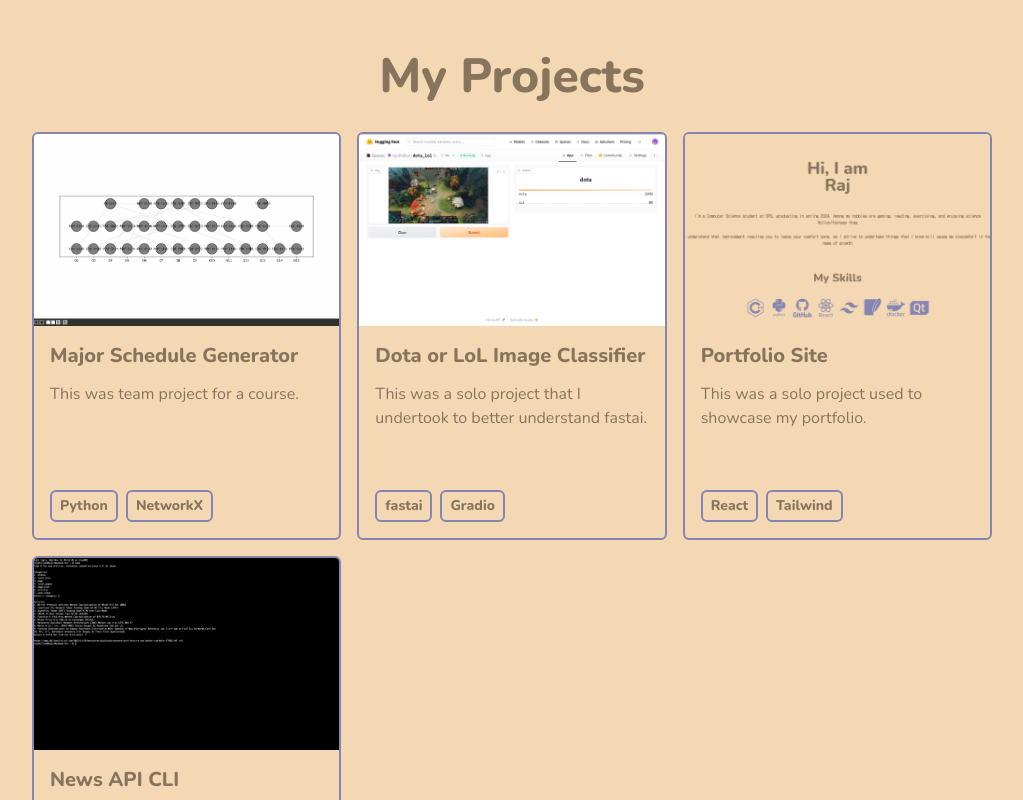
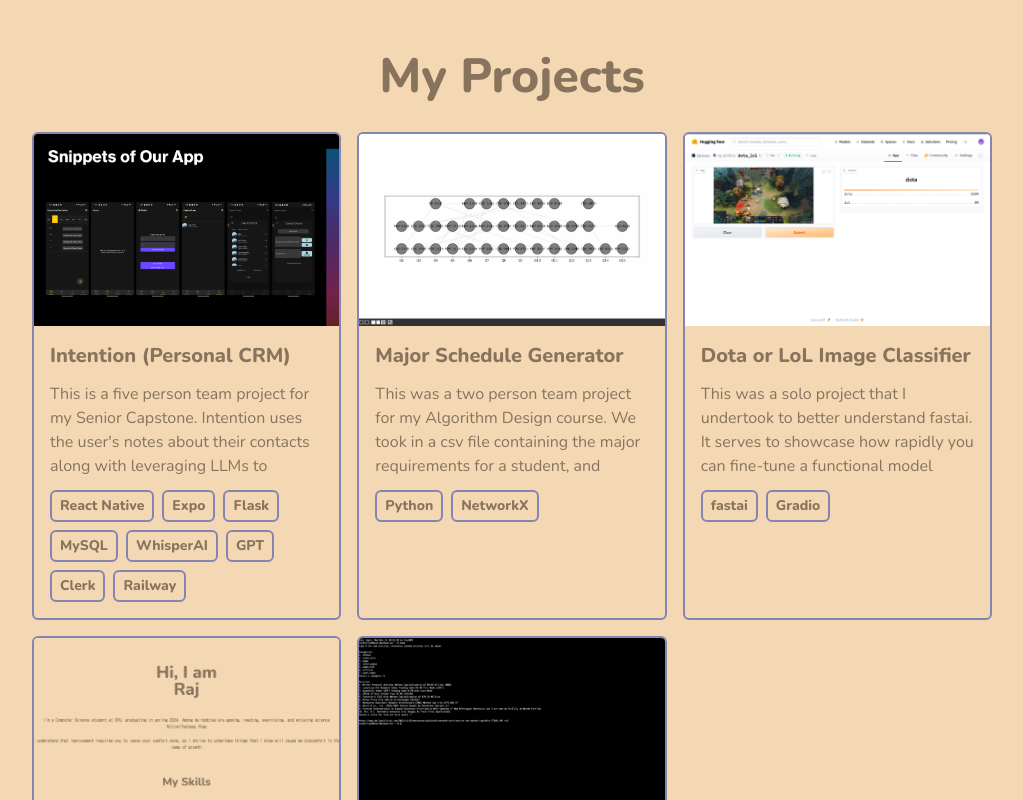
Before and after one commit to raj-dhillon/portfolio-site, a React (Create React App) app: page / in a window 1280 px wide. Shown: the part 1300-2100 px from the top of the page, without its empty margins (128-1151 px from the left). Built offline with nearby package versions, Linux system fonts and the light colour scheme; a web font is replaced by a local one.

Commit message:
updated project info

```diff
--- a/src/components/ProjectsItem.jsx
+++ b/src/components/ProjectsItem.jsx
@@ -8,7 +8,7 @@
             <div className='w-full p-4'>
                 <h3 className='text-lg md:text-xl mb-2 md:mb-3 font-semibold'>{title}</h3>
                 <div className='mb-2 md:mb-3 overflow-y-auto h-20 md:h-24'>
-                    <h4>{desc}</h4>
+                    <p>{desc}</p>
                 </div>
 
                 <p className='flex flex-wrap gap-2 items-center justify-start text-xs md:text-sm'>
--- a/src/data/projects.js
+++ b/src/data/projects.js
@@ -1,17 +1,31 @@
 const projects = [
+    {
+        title: 'Intention (Personal CRM)',
+        imgUrl: 'assets/intention_app.png',
+        stack: ['React Native', 'Expo', 'Flask', 'MySQL', 'WhisperAI', 'GPT', 'Clerk', 'Railway'],
+        link: 'assets/intention_erickson.pptx',
+        desc: 'This is a five person team project for my Senior Capstone. ' +
+                'Intention uses the user\'s notes about their contacts along with ' +
+                'leveraging LLMs to provide them with conversation-starting ' +
+                'questions- allowing them to connect with those who are important to them effortlessly.'
+    },
     {
         title: 'Major Schedule Generator',
         imgUrl: 'assets/major_schedule_generator.png',
         stack: ['Python', 'NetworkX'],
         link: 'https://github.com/raj-dhillon/major-schedule-generator',
-        desc: 'This was team project for a course.',
+        desc: 'This was a two person team project for my Algorithm Design course. ' +
+                'We took in a csv file containing the major requirements for a student, ' +
+                'and returned a schedule they could follow to graduate on time.'
     },
     {
         title: 'Dota or LoL Image Classifier',
         imgUrl: 'assets/dota_lol_classifier.png',
         stack: ['fastai', 'Gradio'],
         link: 'https://huggingface.co/spaces/raj-dhillon/dota_lol',
-        desc: 'This was a solo project that I undertook to better understand fastai.',
+        desc: 'This was a solo project that I undertook to better understand fastai. ' +
+                'It serves to showcase how rapidly you can fine-tune a functional model ' +
+                'using conservative hardware, such as my M1 MacBook Air.'
     },
     {
         title: 'Portfolio Site',
```
Also changed, not shown: public/assets/intention_app.png (added), 1 other file (tests, documents, lock files or other folders).
